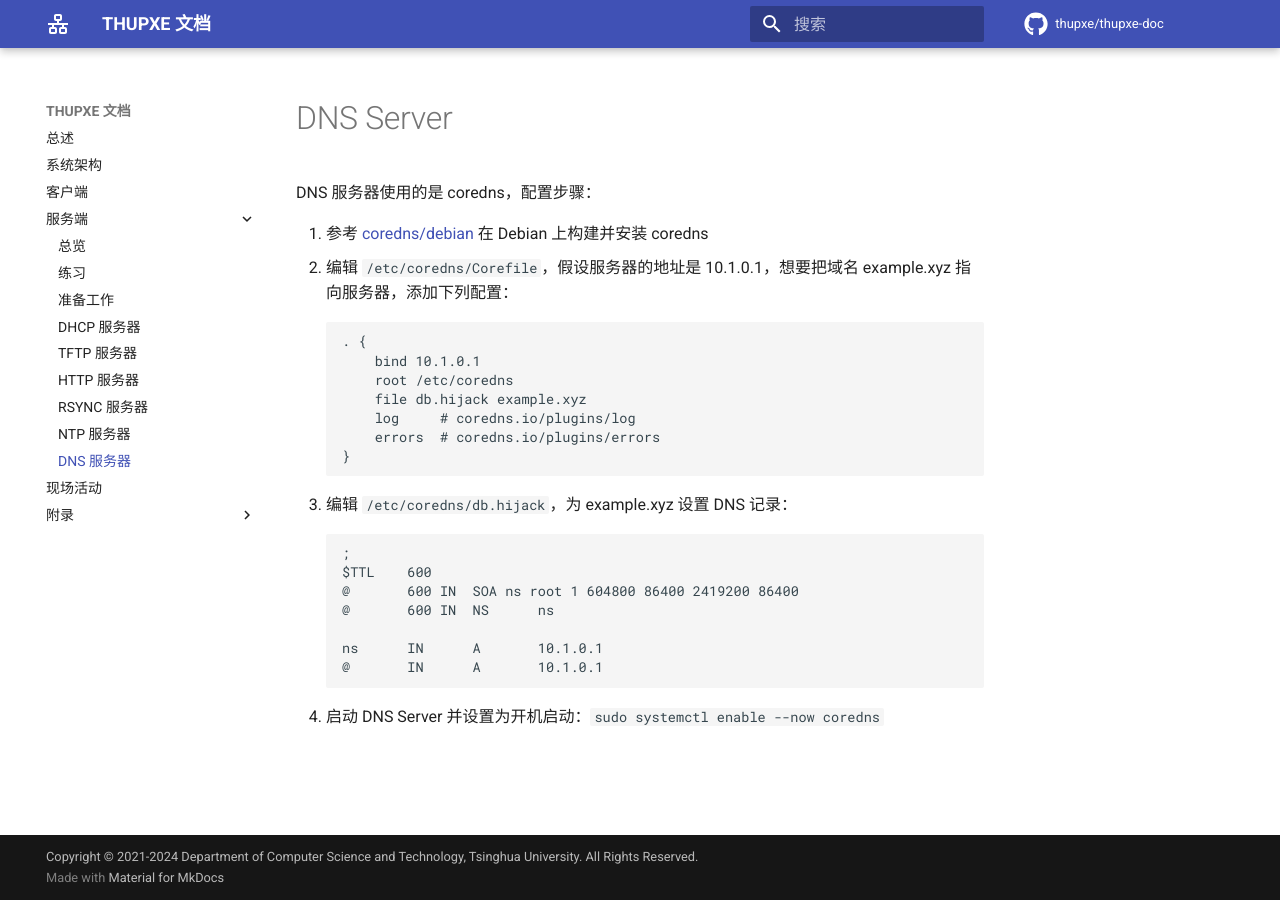
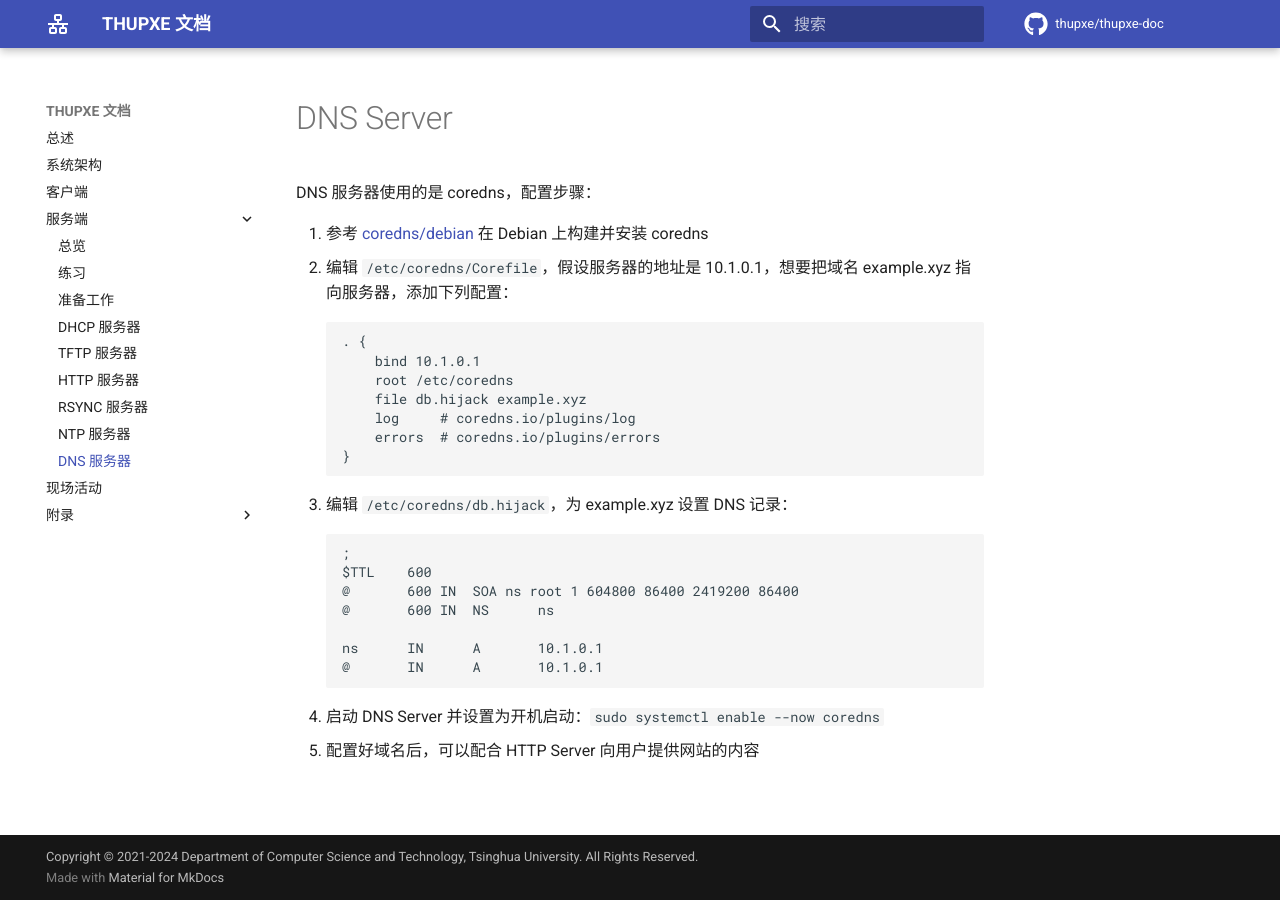
Before and after one commit to thupxe/thupxe-doc, an MkDocs documentation site: the page built from docs/server/dns.md, in a window 1280 px wide. Built offline with MkDocs 1.6.1 and Material for MkDocs 9.7.7, drawn with Linux system fonts in a browser that asks for light colours; comment, search, counter and statistics services are not loaded.

Commit message:
Improve dns setup

````diff
--- a/docs/server/dns.md
+++ b/docs/server/dns.md
@@ -24,3 +24,4 @@ DNS 服务器使用的是 coredns，配置步骤：
     @       IN      A       10.1.0.1
     ```
 3. 启动 DNS Server 并设置为开机启动：`sudo systemctl enable --now coredns`
+4. 配置好域名后，可以配合 HTTP Server 向用户提供网站的内容
````
